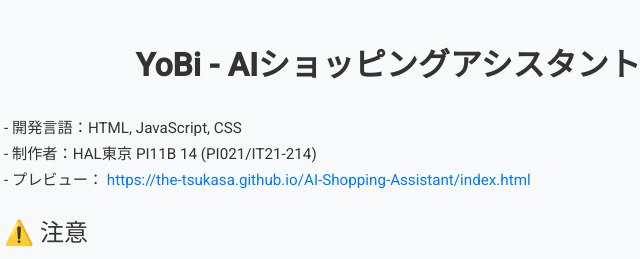
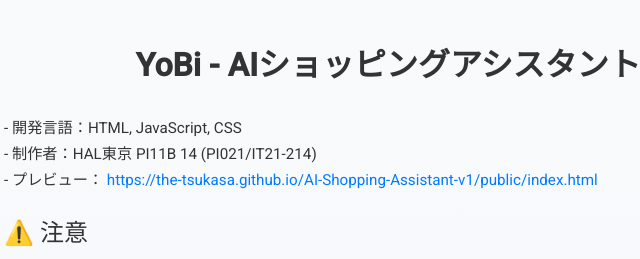
Before and after one commit to the-tsukasa/the-tsukasa.github.io, a website: page AI-Shopping-Assistant/index.html in a window 1280 px wide. Shown: the top 259 px of the page, 51-691 px from the left. Drawn offline with Linux system fonts and the light colour scheme.

Commit message:
Update index.html

```diff
--- a/AI-Shopping-Assistant/index.html
+++ b/AI-Shopping-Assistant/index.html
@@ -187,8 +187,8 @@
     - 開発言語：HTML, JavaScript, CSS<br>
     - 制作者：HAL東京 PI11B 14 (PI021/IT21-214)<br>
     - プレビュー：
-    <a href="https://the-tsukasa.github.io/AI-Shopping-Assistant/index.html" target="_blank">
-      https://the-tsukasa.github.io/AI-Shopping-Assistant/index.html
+    <a href="https://the-tsukasa.github.io/AI-Shopping-Assistant-v1/public/" target="_blank">
+      https://the-tsukasa.github.io/AI-Shopping-Assistant-v1/public/index.html
     </a>
   </p>
 
```
